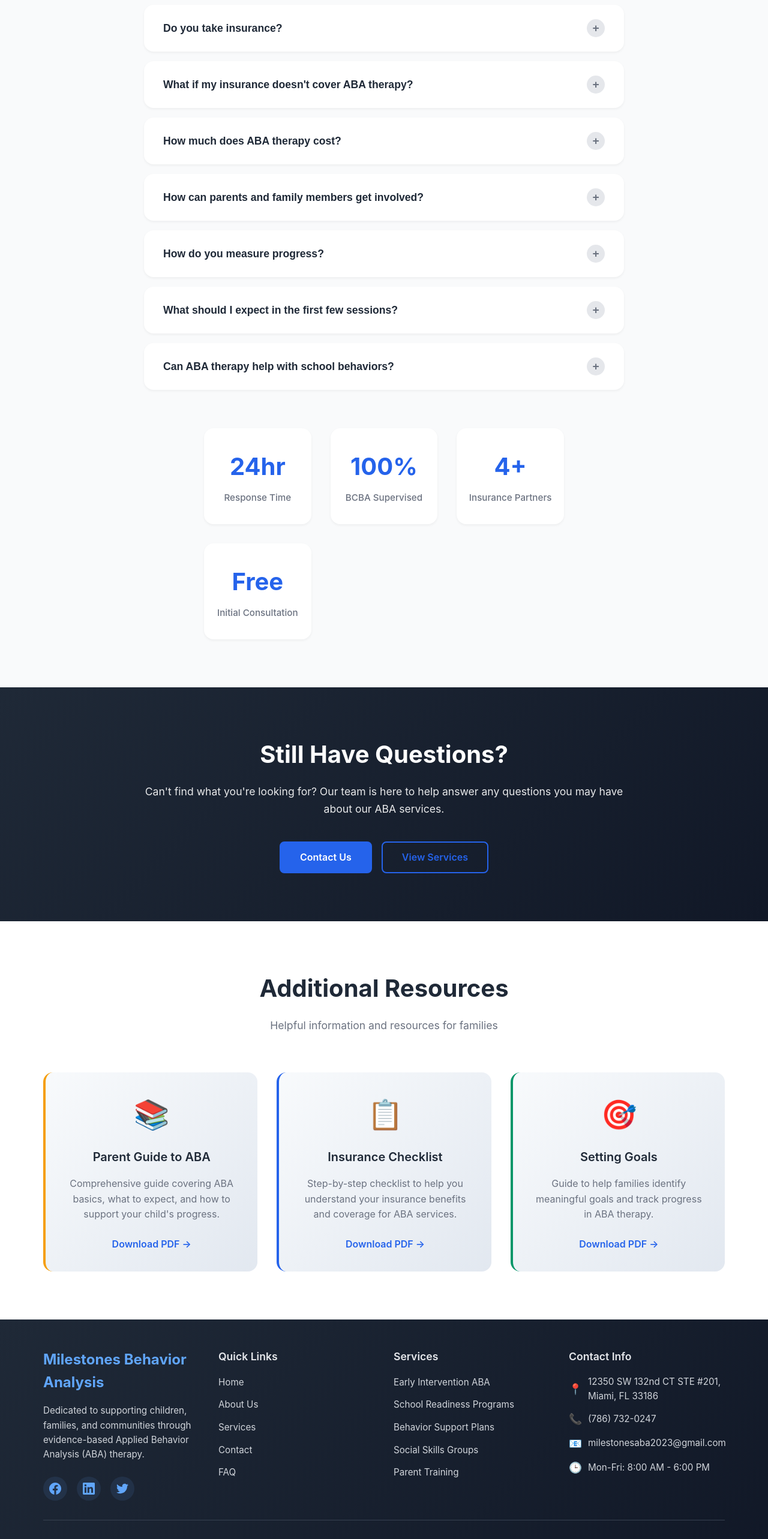
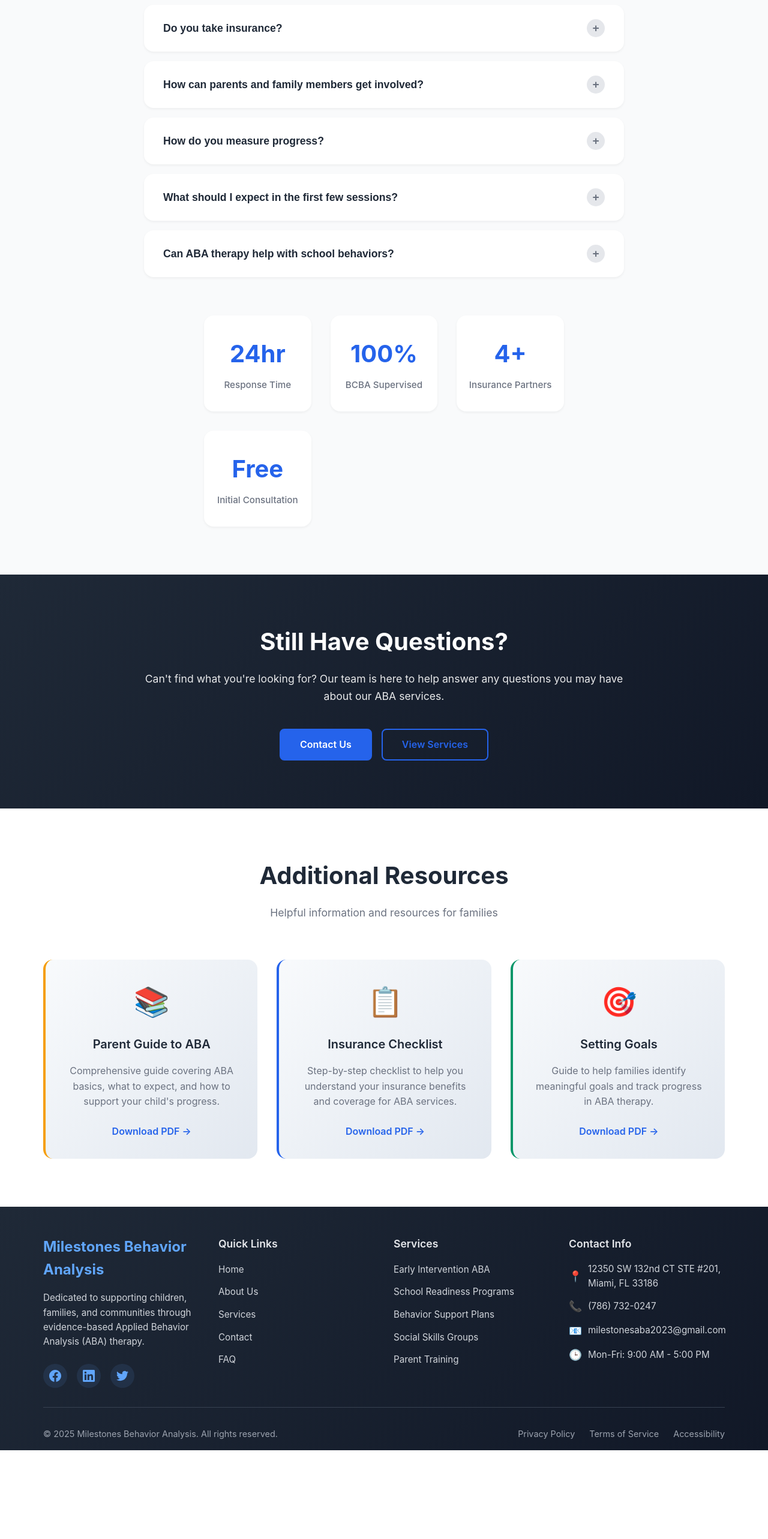
Before and after one commit to JohnCorbacho/MileStonesBehaviorAnalysis, a React (Create React App) app: page /faq in a window 1280 px wide. Shown: the part 1240-3806 px from the top of the page at 60% size. After the commit the page ends 3658 px from the top, so only its background shows below. Built offline with nearby package versions, Linux system fonts and the light colour scheme.

Commit message:
Update business hours to 9 AM - 5 PM and remove insurance cost FAQ questions

```diff
--- a/src/components/Footer.tsx
+++ b/src/components/Footer.tsx
@@ -72,7 +72,7 @@ const Footer: React.FC = () => {
               </p>
               <p className="contact-item">
                 <span className="contact-icon">🕒</span>
-                Mon-Fri: 8:00 AM - 6:00 PM
+                Mon-Fri: 9:00 AM - 5:00 PM
               </p>
             </div>
           </div>
--- a/src/pages/Contact.tsx
+++ b/src/pages/Contact.tsx
@@ -42,7 +42,7 @@ const Contact: React.FC = () => {
                     <div className="info-content">
                       <h4>Phone</h4>
                       <p>(786) 732-0247</p>
-                      <span className="info-note">Mon-Fri: 8:00 AM - 6:00 PM</span>
+                      <span className="info-note">Mon-Fri: 9:00 AM - 5:00 PM</span>
                     </div>
                   </div>
 
@@ -60,7 +60,7 @@ const Contact: React.FC = () => {
                     <div className="info-content">
                       <h4>Business Hours</h4>
                       <p>Monday - Friday</p>
-                      <span className="info-note">8:00 AM - 6:00 PM</span>
+                      <span className="info-note">9:00 AM - 5:00 PM</span>
                     </div>
                   </div>
                 </div>
@@ -70,7 +70,7 @@ const Contact: React.FC = () => {
                   <div className="hours-list">
                     <div className="hours-item">
                       <span>Monday - Friday</span>
-                      <span>8:00 AM - 6:00 PM</span>
+                      <span>9:00 AM - 5:00 PM</span>
                     </div>
                     <div className="hours-item">
                       <span>Saturday</span>
--- a/src/pages/FAQ.tsx
+++ b/src/pages/FAQ.tsx
@@ -68,40 +68,29 @@ const FAQ: React.FC = () => {
       answer: "At Milestones Behavior Analysis, we proudly partner with the following insurance providers to make ABA services accessible to families: Sunshine Health (Medicaid & Managed Care Plans), Simply Healthcare, Lucet (New Directions Behavioral Health) – including Florida Blue HMO, PPO, and myBlue HMO plans. Our staff can guide you through the authorization process and help you understand your coverage, making the process feel simple and stress-free.",
       category: "insurance"
     },
-    {
-      id: 9,
-      question: "What if my insurance doesn't cover ABA therapy?",
-      answer: "If your insurance doesn't cover ABA therapy, we offer private pay options and payment plans. We also provide assistance in appealing insurance denials and can help you explore other funding options such as grants or state programs.",
-      category: "insurance"
-    },
-    {
-      id: 10,
-      question: "How much does ABA therapy cost?",
-      answer: "ABA therapy costs vary based on the type and intensity of services. With insurance, your out-of-pocket costs depend on your plan's benefits. For private pay, our rates are competitive and we provide detailed cost estimates during consultation.",
-      category: "insurance"
-    },
+
 
     // Family & Practical
     {
-      id: 11,
+      id: 9,
       question: "How can parents and family members get involved?",
       answer: "Family involvement is crucial to ABA success. We provide parent training sessions, teach you how to implement strategies at home, and include you in treatment planning. Regular communication and collaboration ensure skills generalize across all environments.",
       category: "family"
     },
     {
-      id: 12,
+      id: 10,
       question: "How do you measure progress?",
       answer: "We use continuous data collection to track progress on specific goals. You'll receive regular progress reports with graphs and updates. We also conduct periodic reassessments to ensure treatment plans remain effective and adjust goals as needed.",
       category: "family"
     },
     {
-      id: 13,
+      id: 11,
       question: "What should I expect in the first few sessions?",
       answer: "The first few sessions focus on building rapport, establishing routines, and baseline data collection. Your child may need time to adjust to the therapist and new activities. It's normal for some initial resistance, but our therapists are trained to make sessions engaging and positive.",
       category: "family"
     },
     {
-      id: 14,
+      id: 12,
       question: "Can ABA therapy help with school behaviors?",
       answer: "Yes, ABA can be very effective for school-related behaviors. We offer school consultation services, work with teachers to implement behavior plans, and can provide support for IEP meetings. Our goal is to help your child succeed in their educational environment.",
       category: "family"
```
